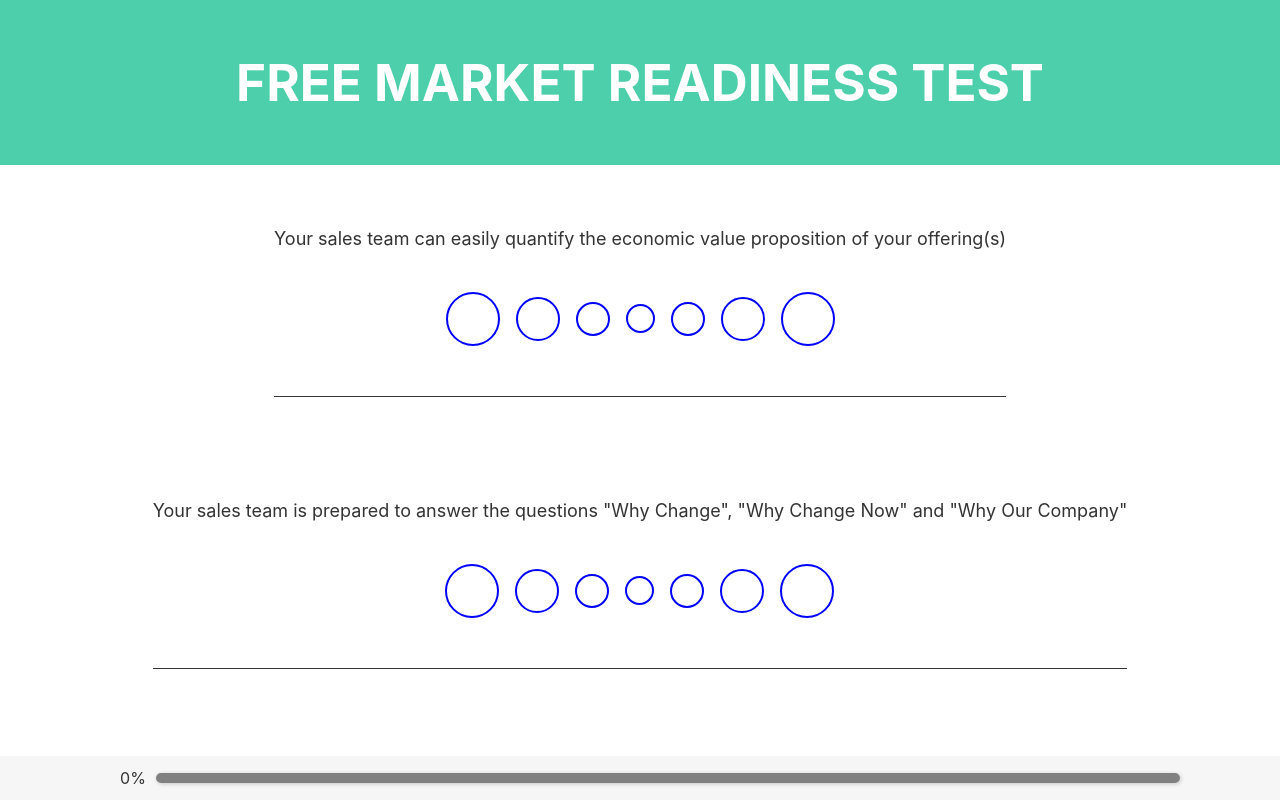
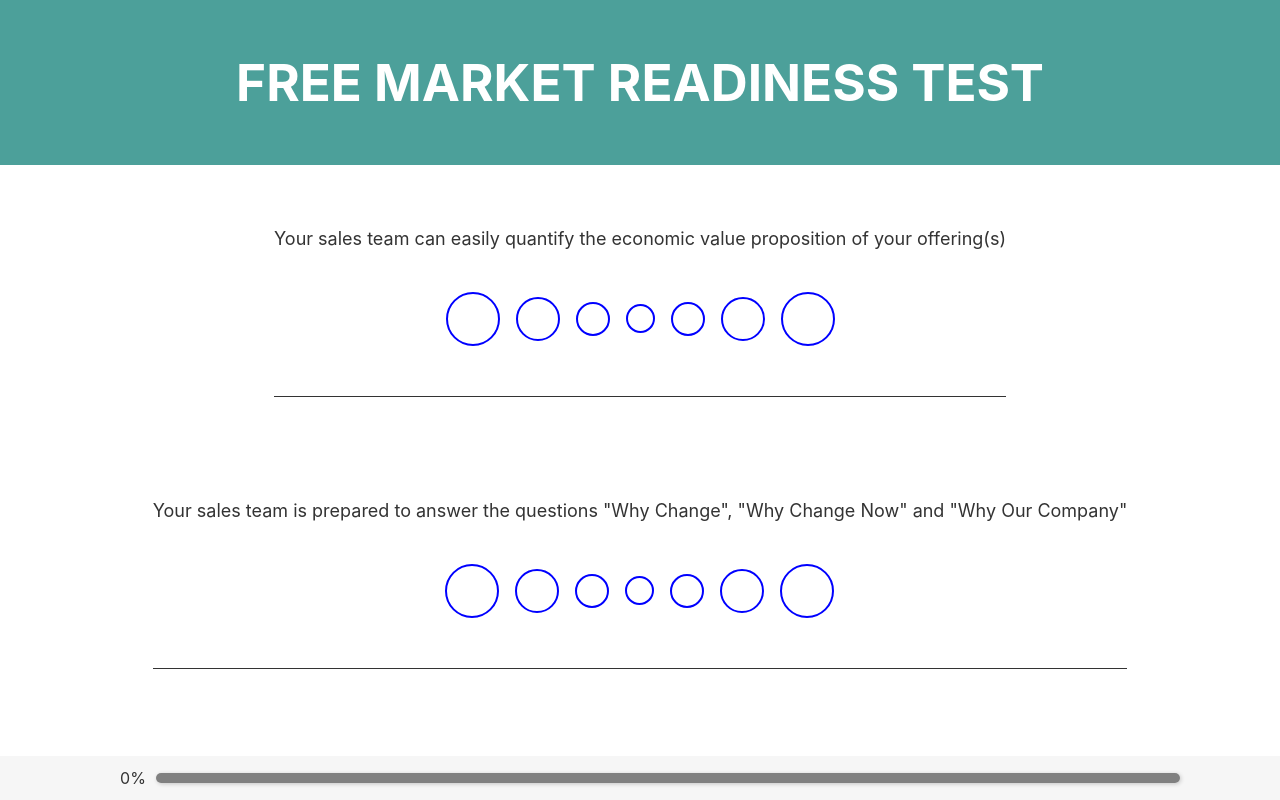
Before and after one commit to jhall-04/SalesWebsite, a React (Vite) app: page / in a window 1280 px wide. Shown: the top 800 px of the page. Built offline with nearby package versions, Linux system fonts and the light colour scheme.

Commit message:
Color Change

```diff
--- a/src/App.css
+++ b/src/App.css
@@ -13,7 +13,7 @@ html, body, #root, .App {
 }
 
 .App-header {
-  background-color: rgb(76, 207, 170);
+  background-color: #4CA09A;
   color: white;
   width: 100%;
   padding: 20px;
@@ -92,6 +92,10 @@ html, body, #root, .App {
   margin-right: 30px;
 }
 
+.change-button:hover {
+  background-color: darkblue;
+}
+
 .floating-block {
   position: fixed;
   bottom: 0;
```
